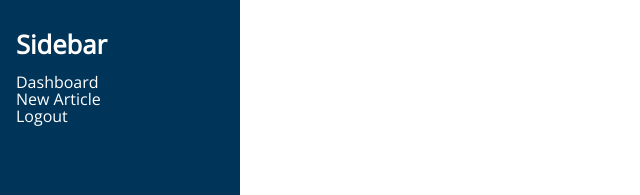
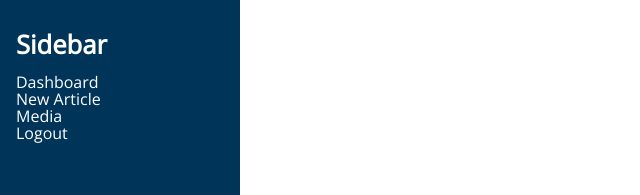
Before and after one commit to informagician/informagician, a React (Create React App) app: page /dashboard/media in a window 1280 px wide. Shown: the top 195 px of the page, without its empty margins (0-640 px from the left). Built offline with nearby package versions, Linux system fonts and the light colour scheme.

Commit message:
media component added to admin

```diff
--- a/src/components/admin/Main.js
+++ b/src/components/admin/Main.js
@@ -4,6 +4,7 @@ import { BrowserRouter as Router, Switch, Route } from 'react-router-dom'
 import Sidebar from './Sidebar'
 import Dashboard from './Dashboard'
 import New from './article/New'
+import Media from './Media'
 
 const Main = () => {
 
@@ -21,6 +22,9 @@ const Main = () => {
                     <Route exact path='/dashboard/new-article'>
                         <New />
                     </Route>
+                    <Route path="/dashboard/media">
+                        <Media />
+                    </Route>
                 </Switch>
             </div>
         </div>
--- /dev/null
+++ b/src/components/admin/Media.js
@@ -0,0 +1,8 @@
+import React from 'react'
+
+const Media = () => {
+
+    return null
+}
+
+export default Media
--- a/src/components/admin/Sidebar.js
+++ b/src/components/admin/Sidebar.js
@@ -16,6 +16,10 @@ const Sidebar = () => {
                 <Link to="/dashboard/new-article">New Article</Link>
             </Route>
             <br/>
+            <Route>
+                <Link to="/dashboard/media">Media</Link>
+            </Route>
+            <br />
             <a href="/">Logout</a>
         </>
     )
```
